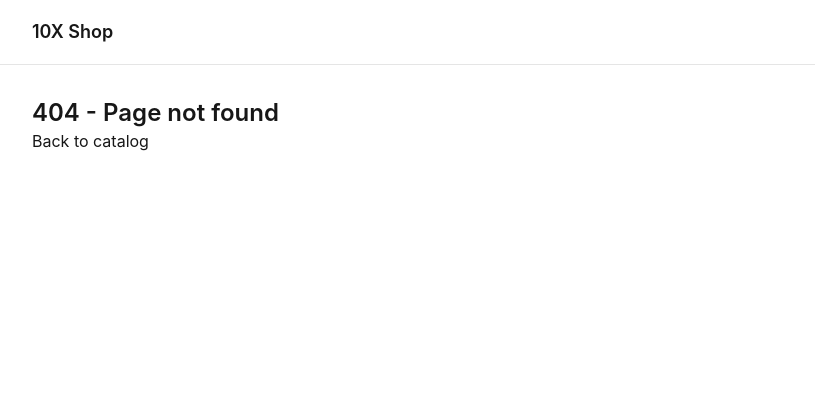
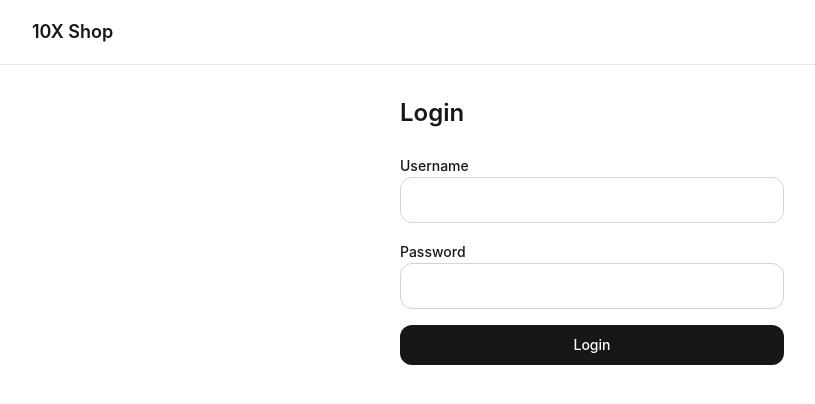
Before and after one commit to zazabaramidze3-afk/10x-shop-zazabaramidze, a React (Vite) app: page /login in a window 1280 px wide. Before the commit this address had no page. Shown: the top 404 px of the page, without its empty margins (48-863 px from the left). Built offline with nearby package versions, Linux system fonts and the light colour scheme.

Commit message:
feat(auth): add login page form and /login route

```diff
--- a/src/App.tsx
+++ b/src/App.tsx
@@ -2,6 +2,7 @@ import { Route, Routes } from 'react-router-dom'
 import CatalogPage from './pages/CatalogPage'
 import NotFoundPage from './pages/NotFoundPage'
 import BaseLayout from './layouts/BaseLayout'
+import LoginPage from './pages/LoginPage'
 
 
 function App() {
@@ -9,6 +10,7 @@ function App() {
     <Routes>
       <Route element={ <BaseLayout/> }>
         <Route path="/" element={<CatalogPage />} />
+        <Route path="/login" element={<LoginPage/>} />
         <Route path="*" element={<NotFoundPage />} />
       </Route>
     </Routes>
--- /dev/null
+++ b/src/pages/LoginPage.tsx
@@ -0,0 +1,61 @@
+import { useState } from 'react';
+import type { ChangeEvent, SubmitEvent } from 'react';
+import Button from '../components/Button';
+
+const LoginPage = () => {
+    const [username, setUsername] = useState<string>('')
+    const [password, setPassword] = useState<string>('')
+
+    const handleUsernameChange = (event: ChangeEvent<HTMLInputElement>): void => {
+        setUsername(event.target.value)
+    }
+
+    const handlePasswordChange = (event: ChangeEvent<HTMLInputElement>): void => {
+        setPassword(event.target.value)
+    }
+
+    const handleSubmit = (event: SubmitEvent<HTMLFormElement>): void => {
+        event.preventDefault()
+        console.log('Login attempt:', { username })
+    }
+
+    return (
+        <div className='mx-auto max-w-sm space-y-6'>
+            <h1 className='text-2xl font-semibold'>Login</h1>
+
+            <form onSubmit={handleSubmit} className='space-y-4'>
+                <div className='space-y-1'>
+                    <label htmlFor='username' className='text-sm font-medium'>
+                        Username
+                    </label>
+                    <input
+                        id='username'
+                        type='text'
+                        value={username}
+                        onChange={handleUsernameChange}
+                        className='w-full rounded-xl border border-neutral-300 px-4 py-2.5 transition duration-200 focus:border-neutral-900 focus:outline-none'
+                    />
+                </div>
+
+                <div className='space-y-1'>
+                    <label htmlFor='password' className='text-sm font-medium'>
+                        Password
+                    </label>
+                    <input
+                        id='password'
+                        type='password'
+                        value={password}
+                        onChange={handlePasswordChange}
+                        className='w-full rounded-xl border border-neutral-300 px-4 py-2.5 transition duration-200 focus:border-neutral-900 focus:outline-none'
+                    />
+                </div>
+
+                <Button type='submit' className='w-full'>
+                    Login
+                </Button>
+            </form>
+        </div>
+    )
+}
+
+export default LoginPage
```
